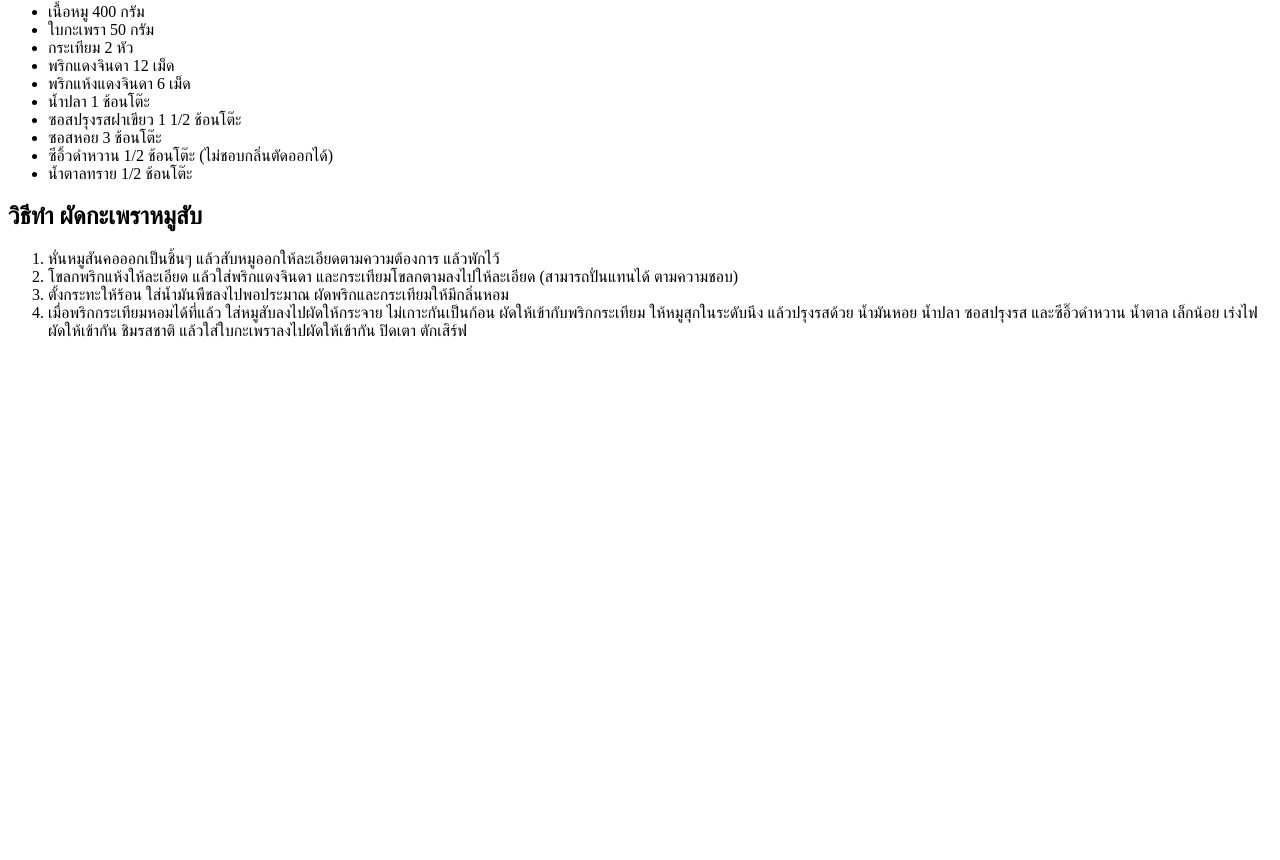
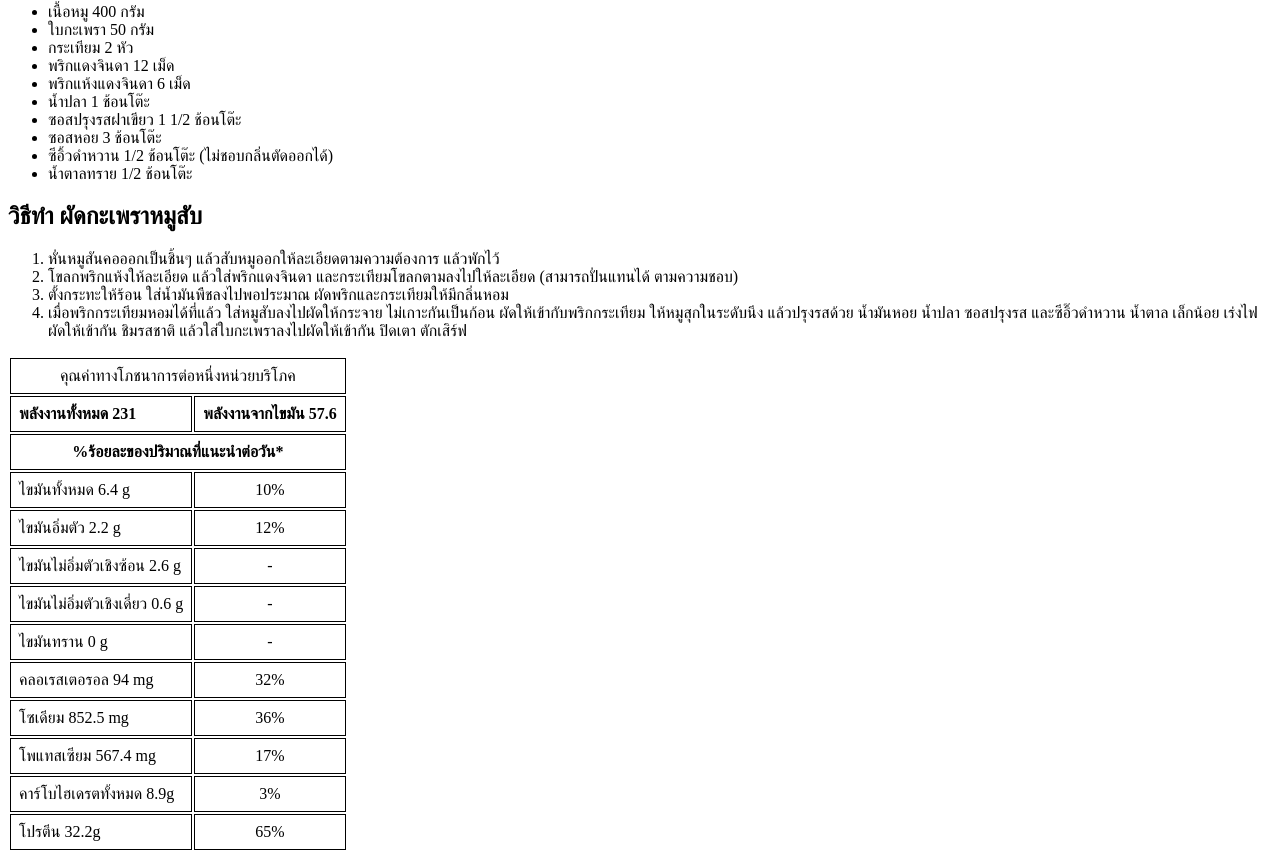
Before and after one commit to IceMan0D/Project_Web_Port, a plain HTML site: page exercise/EX2 Noppon/ex2.html in a window 1280 px wide. Shown: the part 254-1114 px from the top of the page. Before the commit the page ends 800 px from the top, so only its background shows below. Drawn offline with Linux system fonts and the light colour scheme.

Commit message:
make ex2

```diff
--- a/exercise/EX2 Noppon/ex2.html
+++ b/exercise/EX2 Noppon/ex2.html
@@ -1,10 +1,23 @@
 <!DOCTYPE html>
 <html lang="en">
+
 <head>
   <meta charset="UTF-8" />
   <meta name="viewport" content="width=device-width, initial-scale=1.0" />
   <title>6540011028 Noppon Angchoun</title>
+  <style>
+    table td {
+      border: 1px solid;
+      padding: 8px;
+      text-align: left;
+    }
+
+    table td:last-child {
+      text-align: center;
+    }
+  </style>
 </head>
+
 <body>
   <h1>6540011028 Noppon Angchoun</h1>
   <h1>ผัดกะเพราหมูสับ</h1>
@@ -45,5 +58,58 @@
       ปิดเตา ตักเสิร์ฟ
     </li>
   </ol>
+  <table>
+    <tr>
+      <td colspan="2" style="text-align: center;">คุณค่าทางโภชนาการต่อหนึ่งหน่วยบริโภค</td>
+    </tr>
+    <tr>
+      <td><b>พลังงานทั้งหมด 231</b></td>
+      <td><b>พลังงานจากไขมัน 57.6</b></td>
+    </tr>
+    <tr>
+      <td colspan="2"><b>%ร้อยละของปริมาณที่แนะนำต่อวัน*</b></td>
+    </tr>
+    <tr>
+      <td>ไขมันทั้งหมด 6.4 g</td>
+      <td>10%</td>
+    </tr>
+    <tr>
+      <td>ไขมันอิ่มตัว 2.2 g</td>
+      <td>12%</td>
+    </tr>
+    <tr>
+      <td>ไขมันไม่อิ่มตัวเชิงซ้อน 2.6 g</td>
+      <td>-</td>
+    </tr>
+    <tr>
+      <td>ไขมันไม่อิ่มตัวเชิงเดี่ยว 0.6 g</td>
+      <td>-</td>
+    </tr>
+    <tr>
+      <td>ไขมันทราน 0 g</td>
+      <td>-</td>
+    </tr>
+    <tr>
+      <td>คลอเรสเตอรอล 94 mg</td>
+      <td>32%</td>
+    </tr>
+    <tr>
+      <td>โซเดียม 852.5 mg</td>
+      <td>36%</td>
+    </tr>
+    <tr>
+      <td>โพแทสเซียม 567.4 mg</td>
+      <td>17%</td>
+    </tr>
+    <tr>
+      <td>คาร์โบไฮเดรตทั้งหมด 8.9g</td>
+      <td>3%</td>
+    </tr>
+    <tr>
+      <td>โปรตีน 32.2g</td>
+      <td>65%</td>
+    </tr>
+  </table>
 </body>
+
 </html>
```
Also changed, not shown: project_web/project_web_port.html (+6 -5 lines). Lines whose indentation alone changed are shown as unchanged.
